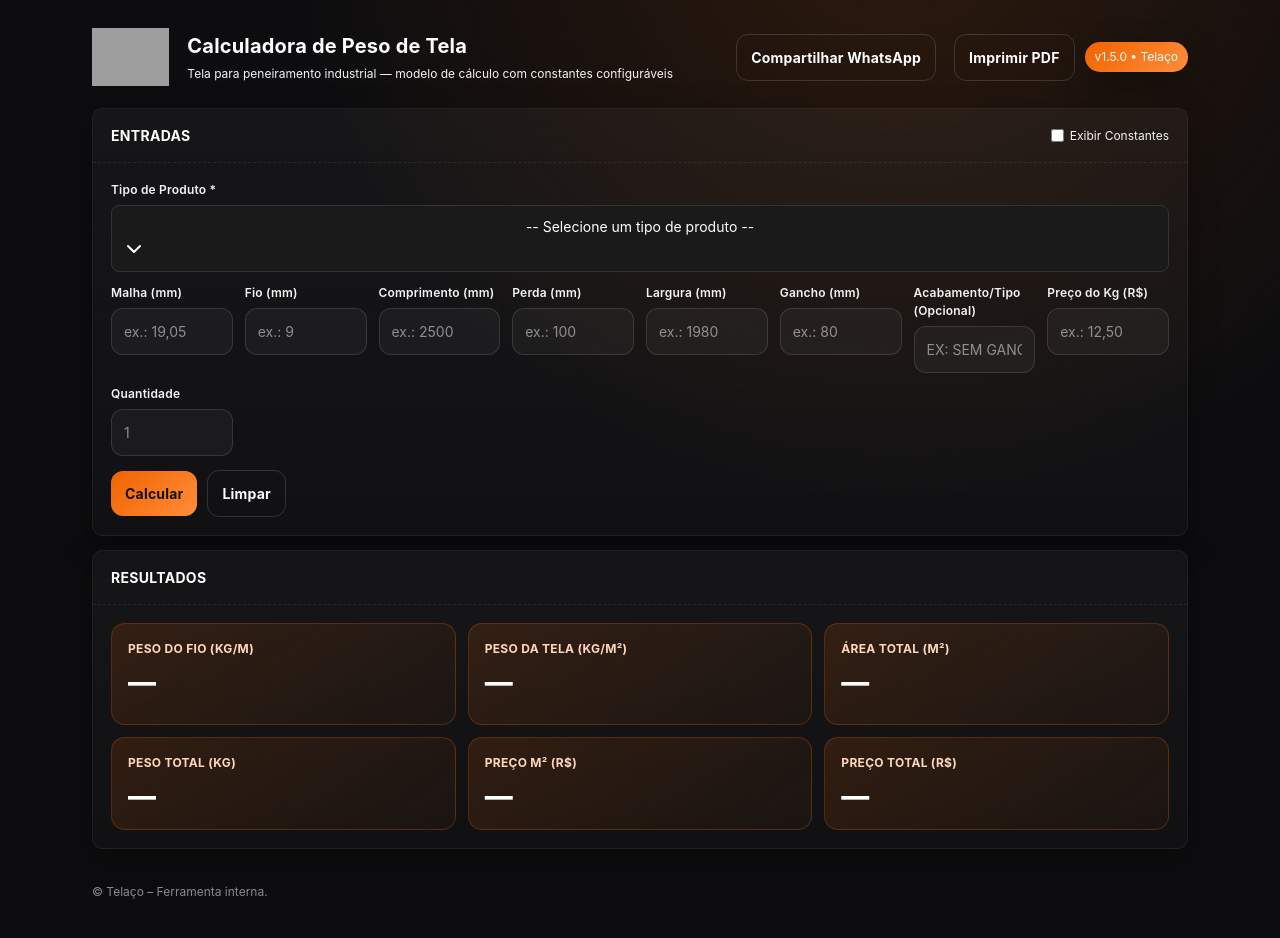
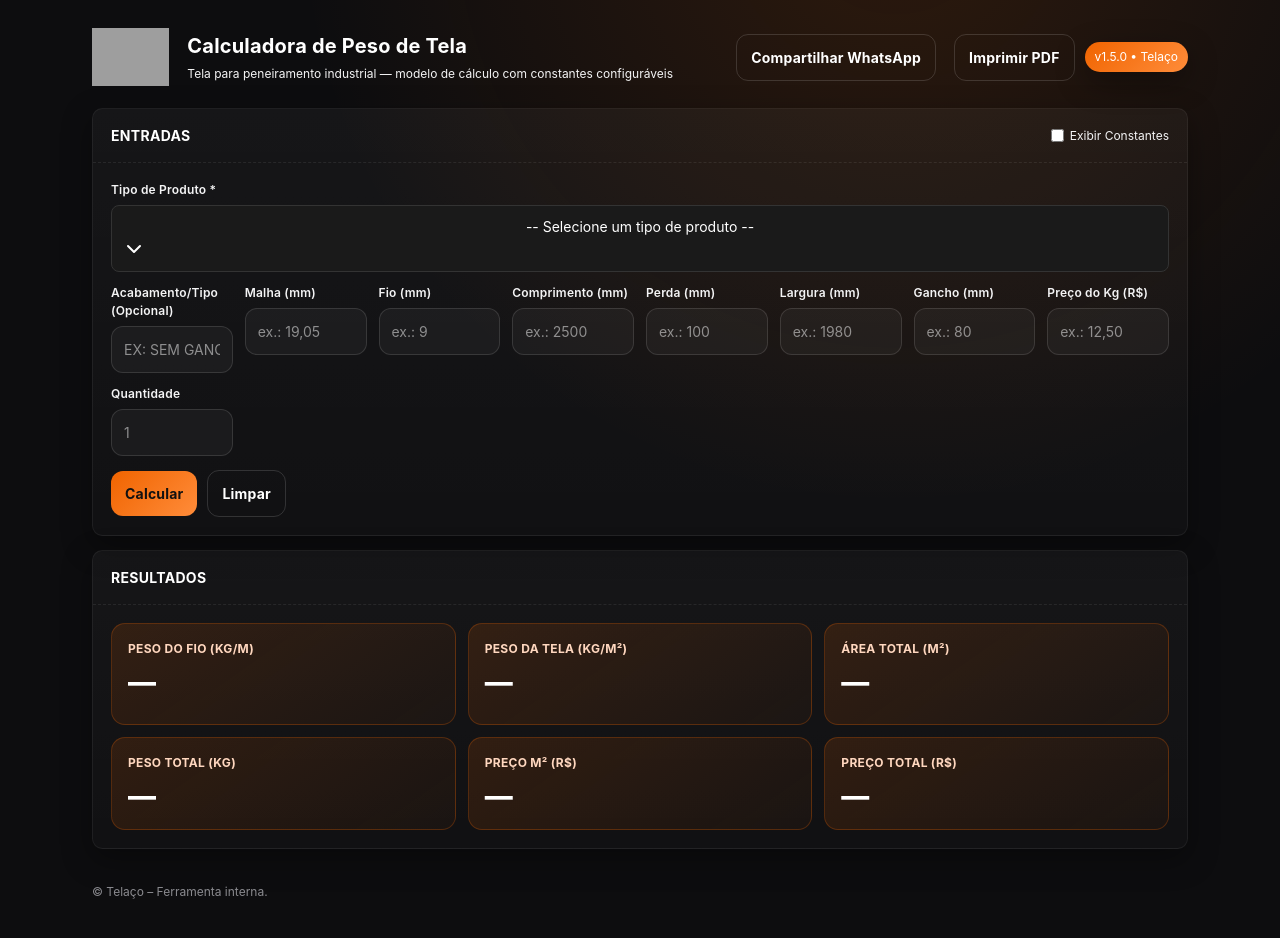
Before and after one commit to Charles-Bruner/Calculadora-Peso-Telaco, a React (Vite) app in the folder client/: page / in a window 1280 px wide. Built offline with nearby package versions, Linux system fonts and the light colour scheme; grey boxes are pictures that could not be loaded.

Commit message:
Update Home.tsx

```diff
--- a/client/src/pages/Home.tsx
+++ b/client/src/pages/Home.tsx
@@ -279,6 +279,16 @@ export default function Home() {
                   </Select>
                 </div>
                 <div className="control">
+                  <label>Acabamento/Tipo (Opcional)</label>
+                  <input
+                    type="text"
+                    placeholder="Ex: SEM GANCHO - OND VB"
+                    value={acabamentoTipo}
+                    onChange={(e) => setAcabamentoTipo(e.target.value.toUpperCase())}
+                    style={{ textTransform: 'uppercase' }}
+                  />
+                </div>
+                <div className="control">
                   <label>Malha (mm)</label>
                   <input
                     type="number"
@@ -336,16 +346,6 @@ export default function Home() {
                     placeholder="ex.: 80"
                     value={gancho}
                     onChange={(e) => setGancho(e.target.value)}
-                  />
-                </div>
-                <div className="control">
-                  <label>Acabamento/Tipo (Opcional)</label>
-                  <input
-                    type="text"
-                    placeholder="Ex: SEM GANCHO - OND VB"
-                    value={acabamentoTipo}
-                    onChange={(e) => setAcabamentoTipo(e.target.value.toUpperCase())}
-                    style={{ textTransform: 'uppercase' }}
                   />
                 </div>
 
```
